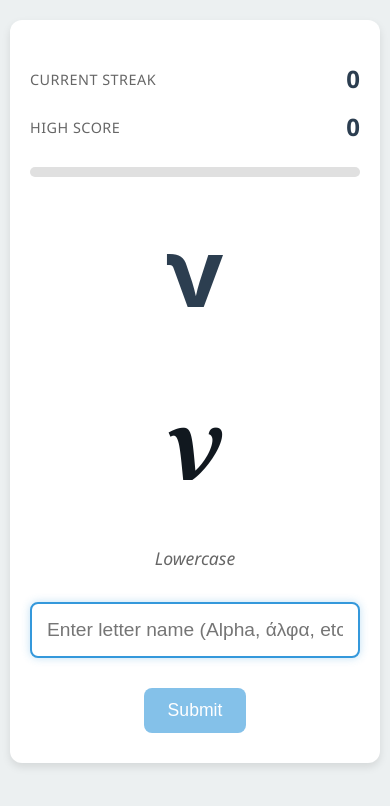
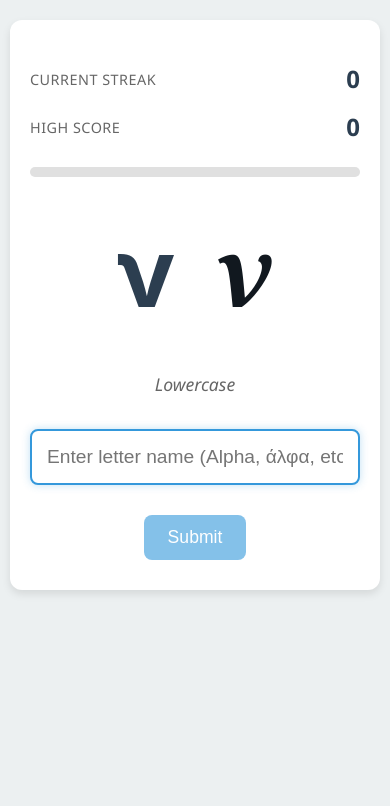
Before and after one commit to tzzo/greek-alphabet-game, a Nuxt app: page / in a window 390 px wide. Shown: the top 806 px of the page. Built offline with nearby package versions, Linux system fonts and the light colour scheme.

Commit message:
Update main.scss

```diff
--- a/assets/scss/main.scss
+++ b/assets/scss/main.scss
@@ -57,11 +57,6 @@ body {
   gap: 40px;
   margin: 20px 0;
   flex-wrap: wrap;
-
-  @media (max-width: 768px) {
-    gap: 20px;
-    flex-direction: column;
-  }
 }
 
 .greek-letter {
```
